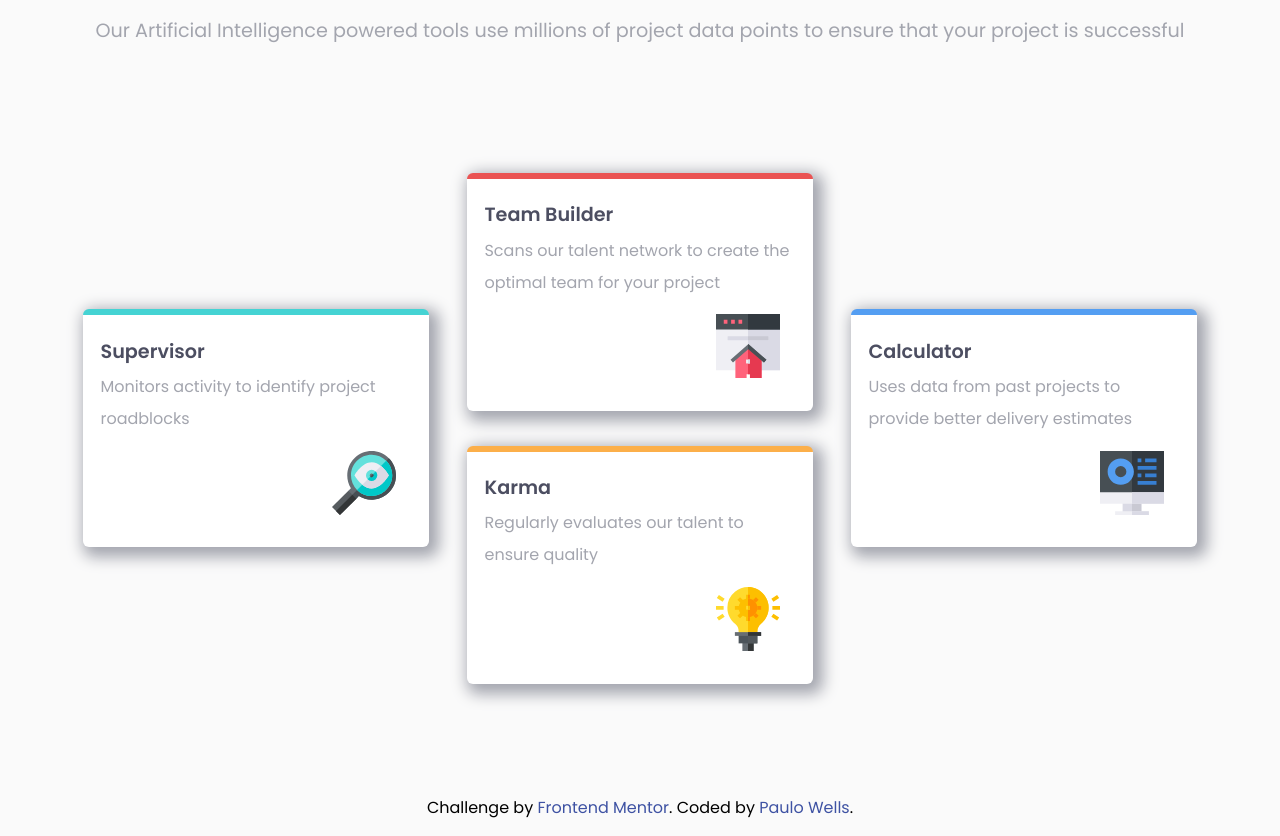
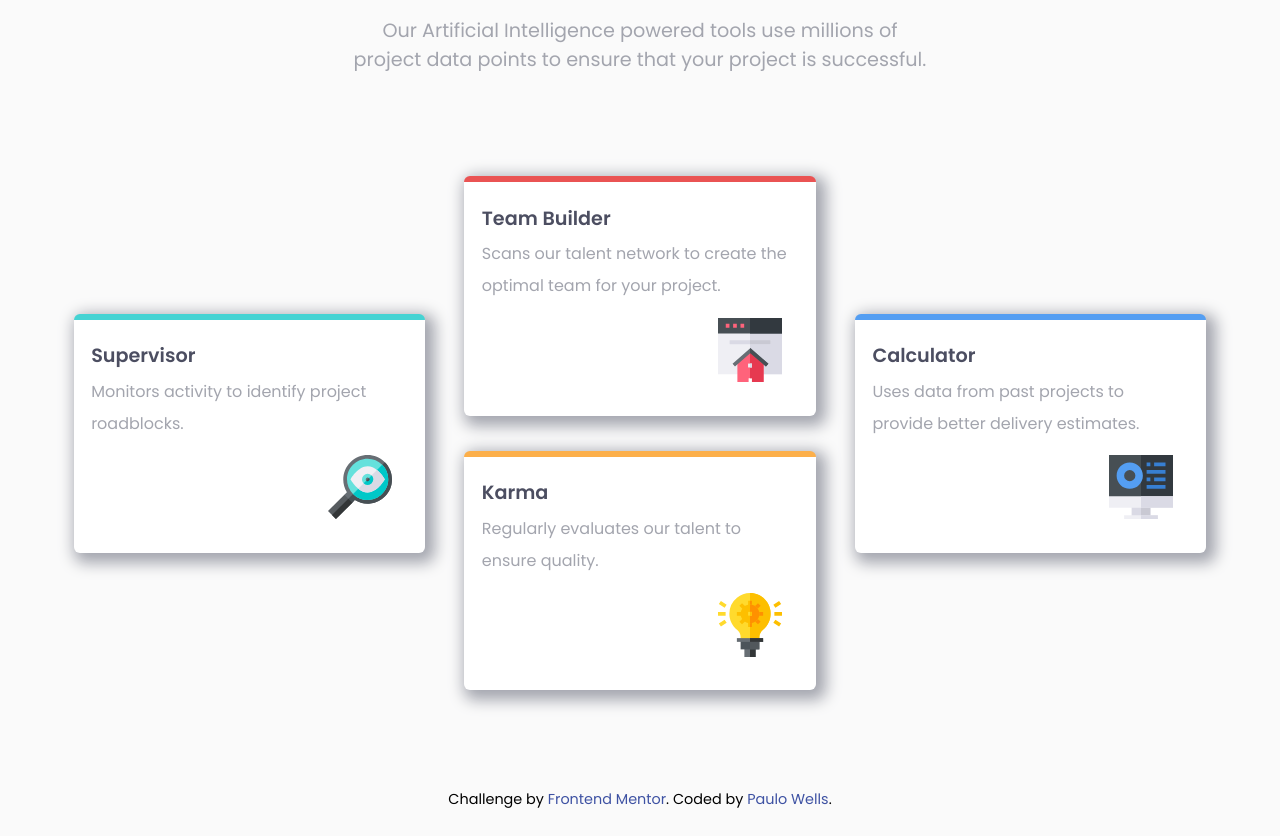
Before and after one commit to wellspr/four-card-feature-section, a plain HTML site: page index.html in a window 1280 px wide. Shown: the part 207-1043 px from the top of the page. Drawn offline with Linux system fonts and the light colour scheme.

Commit message:
Changed minor details - ready to deploy

```diff
--- a/css/styles.css
+++ b/css/styles.css
@@ -126,10 +126,10 @@ body{
 }
 
 footer{
-    padding: 1%;
+    padding: 2%;
 }
 .attribution {
-    font-size: 11px;
+    font-size: 0.8rem;
     text-align: center;
 }
 
@@ -144,13 +144,16 @@ footer{
 }
 
 
-@media screen and (min-width: 1024px){
+@media screen and (min-width: 1200px){
 
     .container{
         min-height: 100vh;
     }
 
     .header{
+        display: flex;
+        flex-direction: column;
+        align-items: center;
         padding: 5%;
     }
 
@@ -159,6 +162,7 @@ footer{
     }
     .text{
         font-size: 1.2rem;
+        width: 50%;
     }
 
     .cards{
@@ -166,7 +170,11 @@ footer{
         justify-content: space-around;
         align-items: center;
         flex-grow: 1;
-        padding: 5%;
+        padding: 3%;
+    }
+
+    .card{
+        max-width: 400px;
     }
 
     .column{
@@ -174,7 +182,7 @@ footer{
     }
 
     .attribution{
-        font-size: 1rem;
+        font-size: 0.9rem;
     }
 
 }
--- a/index.html
+++ b/index.html
@@ -27,7 +27,7 @@
 
             <h1 class="heading bolder">Powered by Technology</h1>
 
-            <p class="text">Our Artificial Intelligence powered tools use millions of project data points to ensure that your project is successful</p>
+            <p class="text">Our Artificial Intelligence powered tools use millions of project data points to ensure that your project is successful.</p>
 
         </div>
 
@@ -37,7 +37,7 @@
 
                 <div class="card supervisor">
                     <h2 class="card-title">Supervisor</h2>
-                    <p class="card-text">Monitors activity to identify project roadblocks</p>
+                    <p class="card-text">Monitors activity to identify project roadblocks.</p>
                     <img class="card-image" src="images/icon-supervisor.svg" alt="icon supervisor">
                 </div>
 
@@ -47,13 +47,13 @@
 
                 <div class="card team-builder">
                     <h2 class="card-title">Team Builder</h2>
-                    <p class="card-text">Scans our talent network to create the optimal team for your project</p>
+                    <p class="card-text">Scans our talent network to create the optimal team for your project.</p>
                     <img class="card-image" src="images/icon-team-builder.svg" alt="icon team-builder">
                 </div>
 
                 <div class="card karma">
                     <h2 class="card-title">Karma</h2>
-                    <p class="card-text">Regularly evaluates our talent to ensure quality</p>
+                    <p class="card-text">Regularly evaluates our talent to ensure quality.</p>
                     <img class="card-image" src="images/icon-karma.svg" alt="icon karma">
                 </div>
 
@@ -63,7 +63,7 @@
 
                 <div class="card calculator">
                     <h2 class="card-title">Calculator</h2>
-                    <p class="card-text">Uses data from past projects to provide better delivery estimates</p>
+                    <p class="card-text">Uses data from past projects to provide better delivery estimates.</p>
                     <img class="card-image" src="images/icon-calculator.svg" alt="icon calculator">
                 </div>
 
```
